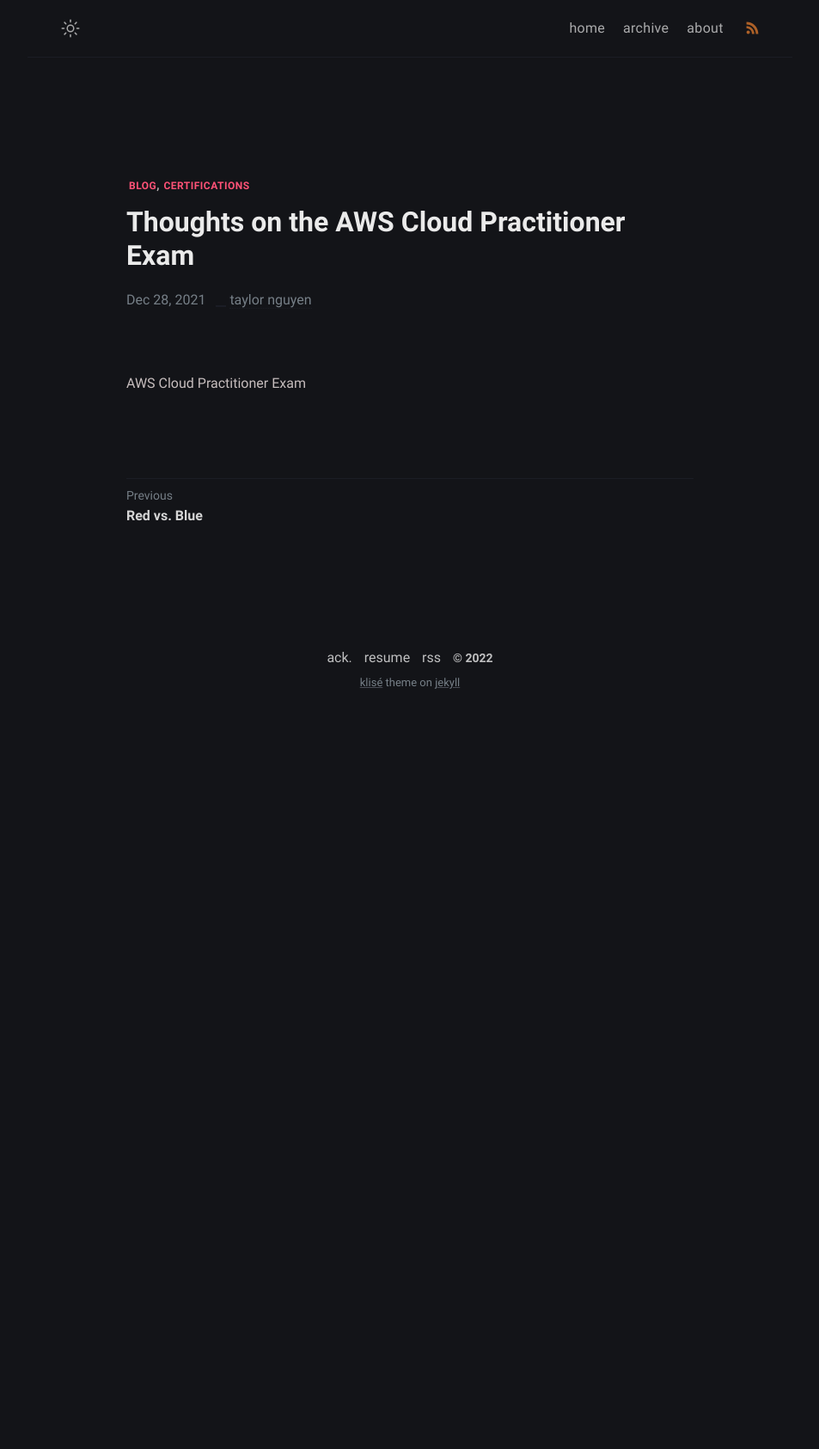
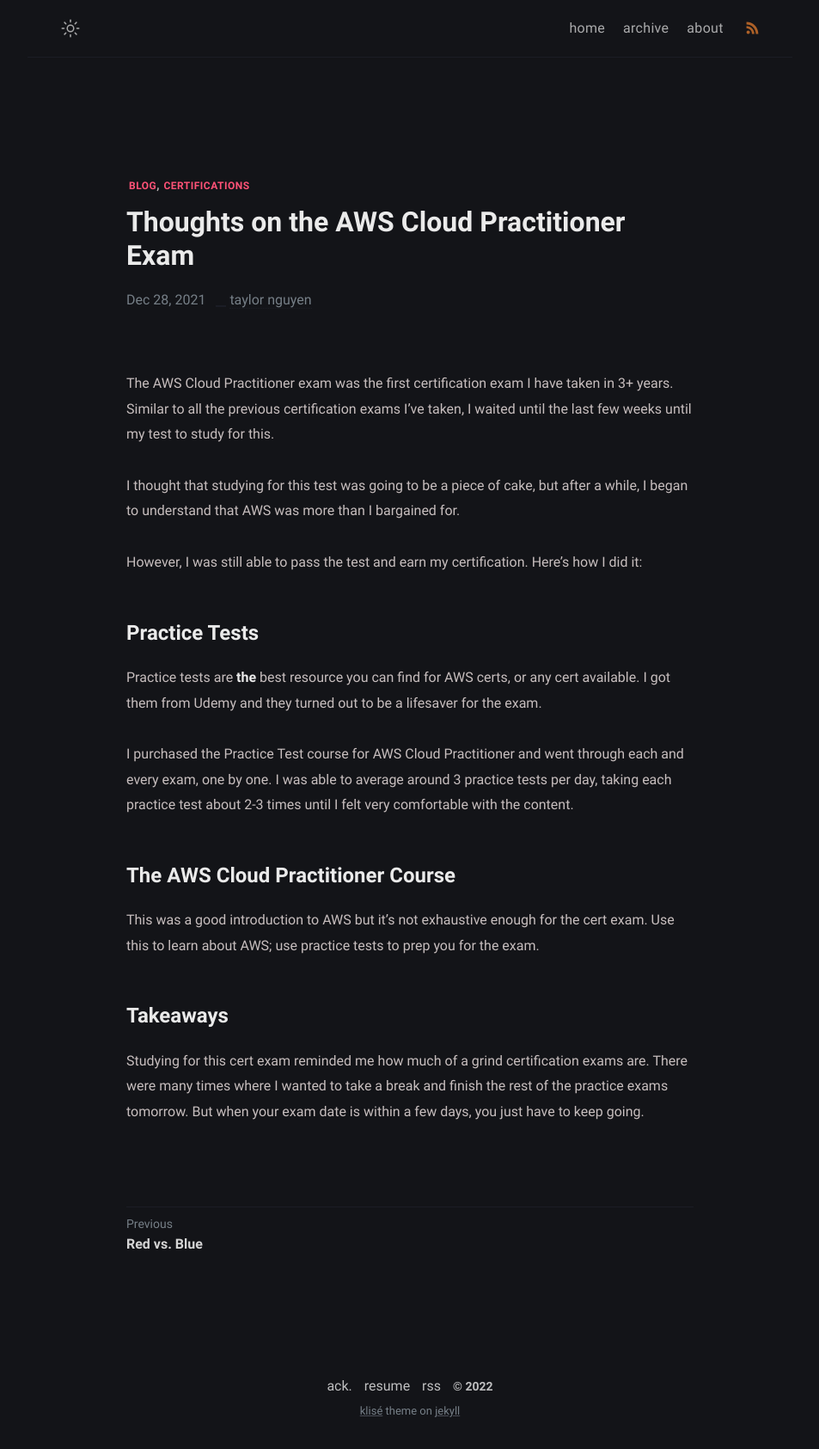
Before and after one commit to fyrworx4/old-fyrworx4.github.io, a Jekyll site: the page built from _posts/09-aws-cloud-practitioner/2021-12-28-aws-cloud-practitioner.md, in a window 1280 px wide. Shown: the whole page at 86% size, without its empty margins (163-1116 px from the left). Built offline with Jekyll 4.4.1, drawn with Linux system fonts in a browser that asks for light colours; before the commit the page ends 900 px from its top, so only the background shows below that.

Commit message:
added aws blog

```diff
--- a/_posts/09-aws-cloud-practitioner/2021-12-28-aws-cloud-practitioner.md
+++ b/_posts/09-aws-cloud-practitioner/2021-12-28-aws-cloud-practitioner.md
@@ -5,4 +5,19 @@ date: 2021-12-28
 tags: [blog, certifications]
 ---
 
-AWS Cloud Practitioner Exam
+The AWS Cloud Practitioner exam was the first certification exam I have taken in 3+ years. Similar to all the previous certification exams I've taken, I waited until the last few weeks until my test to study for this.
+
+I thought that studying for this test was going to be a piece of cake, but after a while, I began to understand that AWS was more than I bargained for.
+
+However, I was still able to pass the test and earn my certification. Here's how I did it:
+
+# Practice Tests
+Practice tests are **the** best resource you can find for AWS certs, or any cert available. I got them from Udemy and they turned out to be a lifesaver for the exam.
+
+I purchased the Practice Test course for AWS Cloud Practitioner and went through each and every exam, one by one. I was able to average around 3 practice tests per day, taking each practice test about 2-3 times until I felt very comfortable with the content.
+
+# The AWS Cloud Practitioner Course
+This was a good introduction to AWS but it's not exhaustive enough for the cert exam. Use this to learn about AWS; use practice tests to prep you for the exam.
+
+# Takeaways
+Studying for this cert exam reminded me how much of a grind certification exams are. There were many times where I wanted to take a break and finish the rest of the practice exams tomorrow. But when your exam date is within a few days, you just have to keep going.
```
